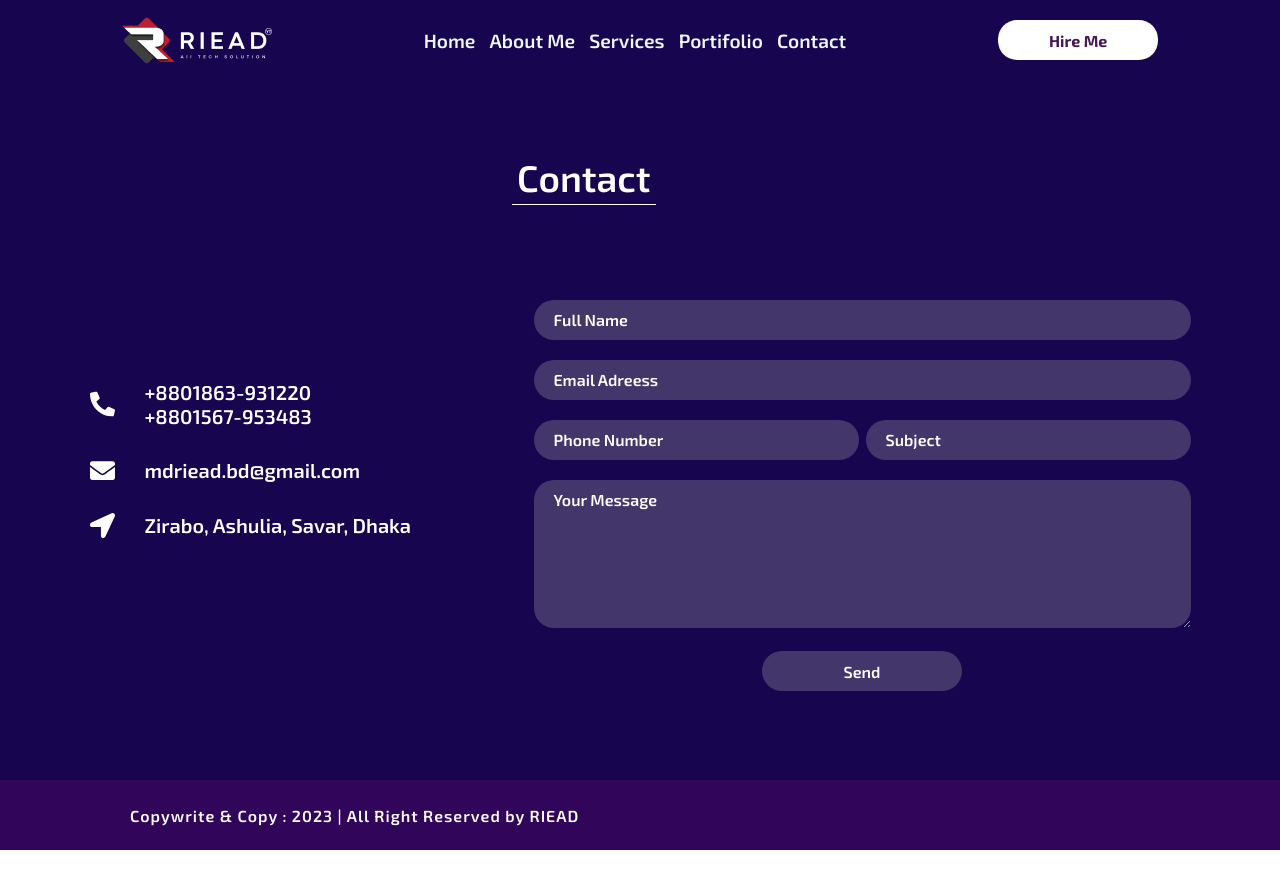
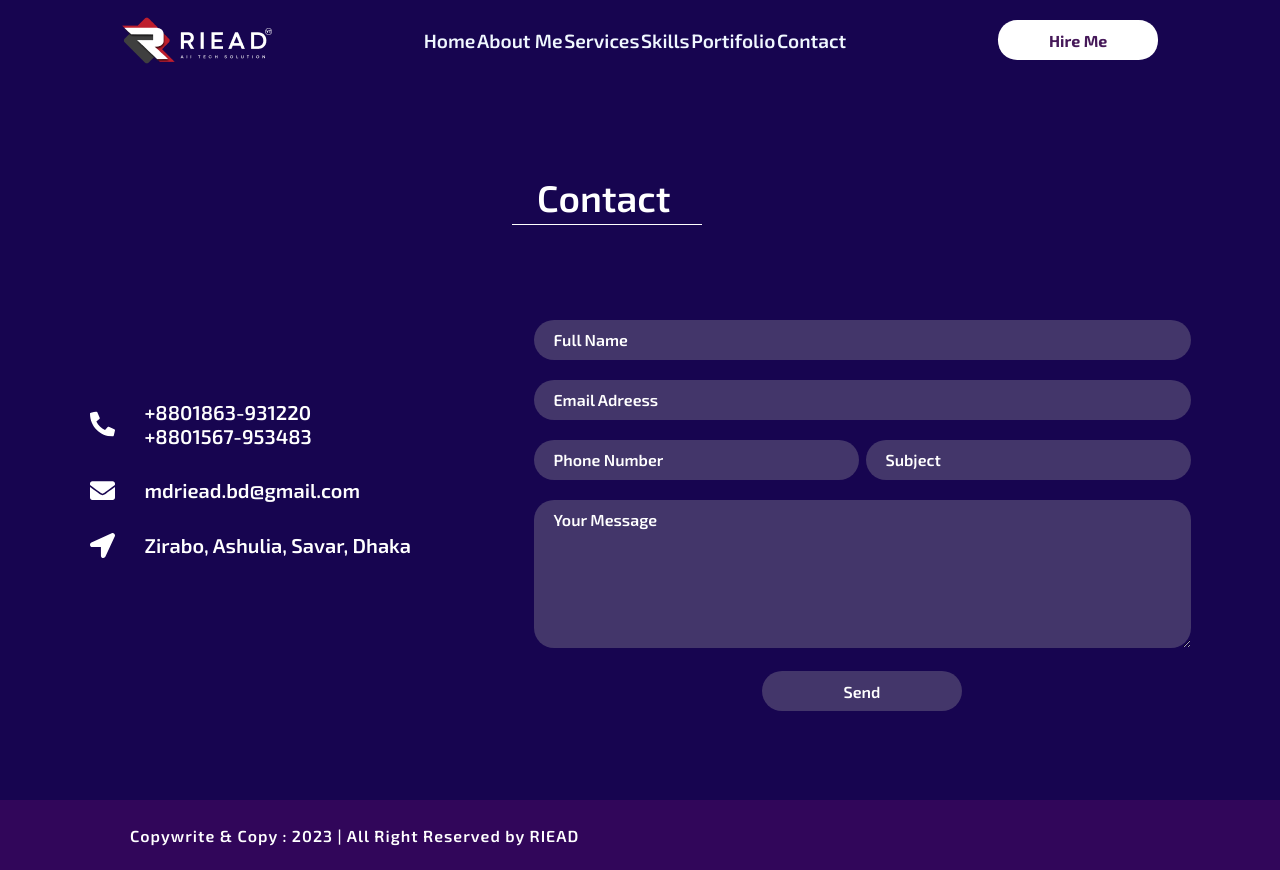
Before and after one commit to Shirleymissias/Portifolio-React, a React (Vite) app: page /contact in a window 1280 px wide. Built offline with nearby package versions, Linux system fonts and the light colour scheme.

Commit message:
Modificação do border dos titulos

```diff
--- a/src/routes/routes.jsx
+++ b/src/routes/routes.jsx
@@ -8,6 +8,7 @@ import ErrorPage from '../components/Error/Error'
 import MyServices from '../views/MyServices/MyServices'
 import Portifolio from '../views/Portifolio'
 import Contact from '../views/Contact'
+import MySkills from '../views/MySkills'
 
 const router = createBrowserRouter ([
     {
@@ -34,6 +35,10 @@ const router = createBrowserRouter ([
                 element: <MyServices />
             },
             {
+                path:'mySkills',
+                element: <MySkills />
+            },
+            {
                 path: '/footer',
                 element: <Footer />
             },
--- a/src/views/AboutMe/styles.css
+++ b/src/views/AboutMe/styles.css
@@ -15,6 +15,8 @@
     margin-top: 0;
     position: relative;
     left: 50%;
+    width: 230px;
+    padding: 25px 25px 5px 25px;
 }
 
 .Me {
--- a/src/views/Contact/index.jsx
+++ b/src/views/Contact/index.jsx
@@ -64,11 +64,6 @@ export default function Contact() {
                   placeholder="Subject"
                   className="contactNum"
                 />
-                {/* <input
-                    type="text"
-                    placeholder="Your Message"
-                    className="contactMessage"
-                /> */}
                 <textarea
                   name=""
                   id="msg"
--- a/src/views/Contact/style.css
+++ b/src/views/Contact/style.css
@@ -9,12 +9,14 @@
   font-weight: 600;
   font-size: 37px;
   border-bottom: 1px solid #fff;
-  padding: 5px;
+  width: 190px;
+  padding: 25px 25px 5px 25px;
   display: inline-block;
   margin-top: 70px;
   margin-bottom: 95px;
   position: relative;
   left: 40%;
+
 }
 
 .contactInfo {
--- a/src/views/Header/Header.jsx
+++ b/src/views/Header/Header.jsx
@@ -21,6 +21,7 @@ export default function Header() {
             <Link to="/">Home</Link>
             <Link to="/About">About Me</Link>
             <Link to="/myServices">Services</Link>
+            <Link to="mySkills">Skills</Link>
             <Link to="/portifolio">Portifolio</Link>
             <Link to="/contact">Contact</Link>
           </div>
--- a/src/views/MyServices/style.css
+++ b/src/views/MyServices/style.css
@@ -15,6 +15,8 @@
   left: 43%;
   margin-top: 50px;
   margin-bottom: 80px;
+  width: 270px;
+  padding: 25px 25px 5px 25px;
 }
 
 h1 span {
--- /dev/null
+++ b/src/views/MySkills/index.jsx
@@ -0,0 +1,9 @@
+import "../../styles.globals.css";
+
+export default function MySkills () {
+    return(
+        <>
+            <h1>Skills</h1>
+        </>
+    )
+}
--- a/src/views/Portifolio/style.css
+++ b/src/views/Portifolio/style.css
@@ -16,9 +16,12 @@
   display: inline-block;
   margin-top: 50px;
   margin-bottom: 55px;
+  width: 220px;
+  padding: 25px 25px 5px 25px;
 }
 
-.GroupImgs{
+
+.GroupImgs {
   width: 900px ;
   height: 400px;
   display: flex;
@@ -40,5 +43,4 @@
   border-radius: 10px;
   box-shadow: 1px 1px 0.5px #AD5CFA;
   transition: 0.9s;
-  text
 }
```
